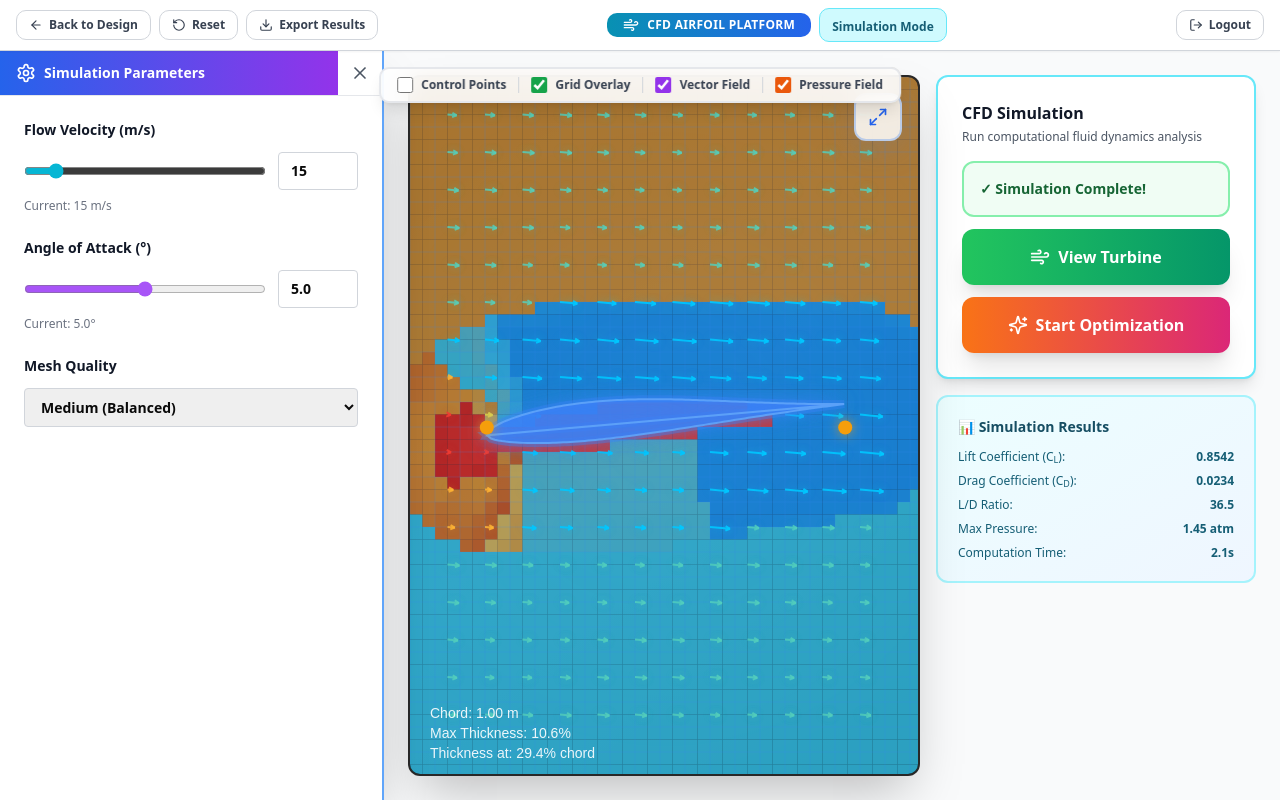
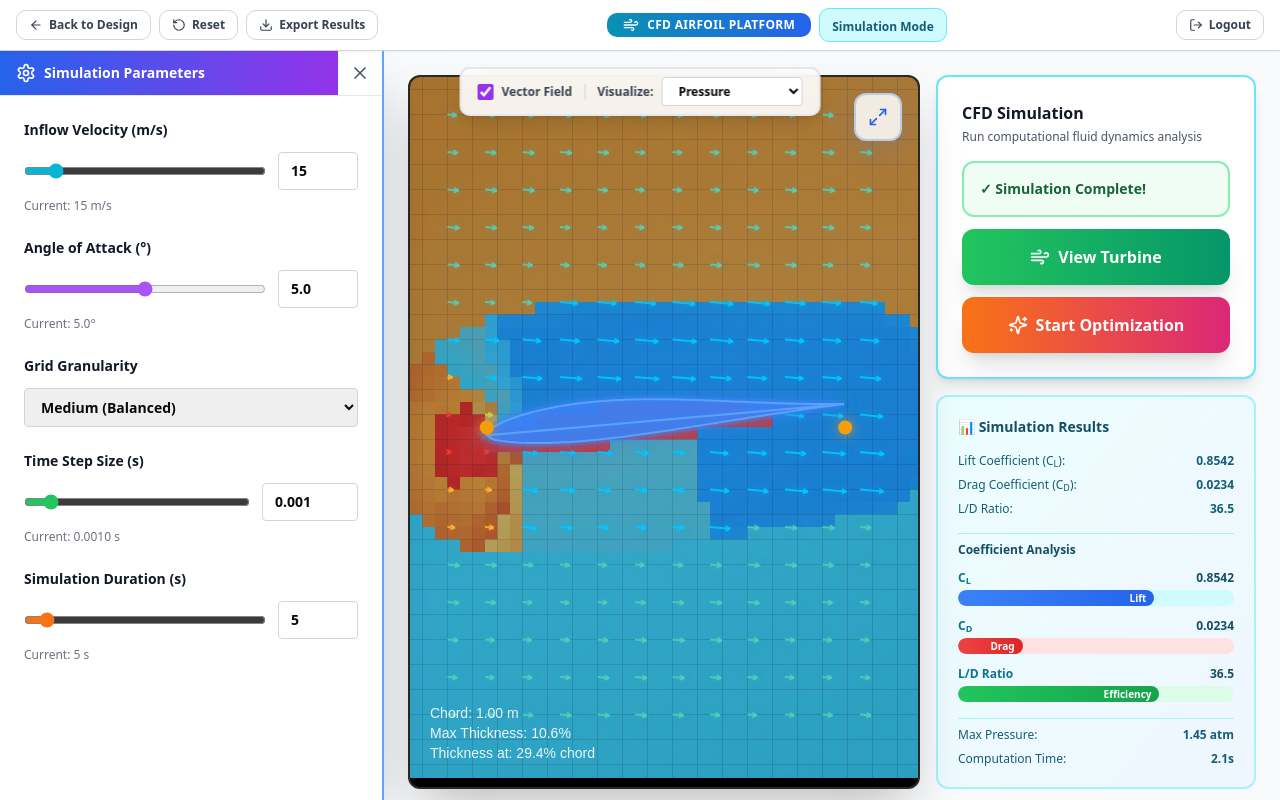
Before and after one commit to FYP-M4-Fluid-Simulator/Frontend-Code, a Next.js app: page /simulate in a window 1280 px wide. Both pictures are taken after a click on the button "Run Simulation". Built offline with nearby package versions, Linux system fonts and the light colour scheme.

Commit message:
Add output results on simulation page and update sidebar

```diff
--- a/src/app/design/page.tsx
+++ b/src/app/design/page.tsx
@@ -50,7 +50,7 @@ export default function DesignPage() {
   ]);
 
   // Flow parameters
-  const [angleOfAttack, setAngleOfAttack] = useState(5);
+  const [angleOfAttack, setAngleOfAttack] = useState(0);
   const [velocity, setVelocity] = useState(15);
   const [meshDensity, setMeshDensity] = useState<
     "coarse" | "medium" | "fine" | "ultra"
--- a/src/app/simulate/page.tsx
+++ b/src/app/simulate/page.tsx
@@ -12,6 +12,7 @@ import {
   Download,
   Sparkles,
   X,
+  ChevronRight,
 } from "lucide-react";
 import { motion, AnimatePresence } from "motion/react";
 import { InteractiveAirfoilCanvas } from "../../components/InteractiveAirfoilCanvas";
@@ -40,10 +41,12 @@ export default function SimulatePage() {
   const [meshDensity, setMeshDensity] = useState<
     "coarse" | "medium" | "fine" | "ultra"
   >("medium"); // Default mesh density
-  const [showPressureField, setShowPressureField] = useState(true);
+  const [visualizationType, setVisualizationType] = useState<
+    "curl" | "pressure" | "tracer"
+  >("pressure");
   const [showVectorField, setShowVectorField] = useState(true);
-  const [showMeshOverlay, setShowMeshOverlay] = useState(true);
-  const [showControlPoints, setShowControlPoints] = useState(false);
+  const [timeStepSize, setTimeStepSize] = useState(0.001);
+  const [simulationDuration, setSimulationDuration] = useState(5);
 
   // Canvas dimensions
   const canvasRef = useRef<HTMLDivElement>(null);
@@ -236,7 +239,9 @@ export default function SimulatePage() {
                 <div className="flex-1 px-4 py-3 bg-gradient-to-r from-blue-600 to-purple-600">
                   <div className="flex items-center gap-2 text-white">
                     <Settings className="w-5 h-5" />
-                    <span className="text-sm font-bold">Simulation Parameters</span>
+                    <span className="text-sm font-bold">
+                      Simulation Parameters
+                    </span>
                   </div>
                 </div>
                 <button
@@ -251,7 +256,7 @@ export default function SimulatePage() {
               <div className="flex-1 p-6 space-y-6 overflow-y-auto">
                 <div>
                   <label className="text-sm font-black text-gray-900 mb-3 block">
-                      Flow Velocity (m/s)
+                    Inflow Velocity (m/s)
                   </label>
                   <div className="flex items-center gap-3 mb-2">
                     <input
@@ -285,17 +290,13 @@ export default function SimulatePage() {
                       max={25}
                       step={0.5}
                       value={angleOfAttack}
-                        onChange={(e) =>
-                          setAngleOfAttack(Number(e.target.value))
-                        }
+                      onChange={(e) => setAngleOfAttack(Number(e.target.value))}
                       className="flex-1 h-2 accent-purple-500"
                     />
                     <input
                       type="number"
                       value={angleOfAttack.toFixed(1)}
-                        onChange={(e) =>
-                          setAngleOfAttack(Number(e.target.value))
-                        }
+                      onChange={(e) => setAngleOfAttack(Number(e.target.value))}
                       className="w-20 px-3 py-2 text-sm border border-gray-300 rounded font-semibold"
                     />
                   </div>
@@ -306,7 +307,7 @@ export default function SimulatePage() {
 
                 <div>
                   <label className="text-sm font-black text-gray-900 mb-3 block">
-                      Mesh Quality
+                    Grid Granularity
                   </label>
                   <select
                     value={meshDensity}
@@ -319,51 +320,85 @@ export default function SimulatePage() {
                     <option value="ultra">Ultra (Precise)</option>
                   </select>
                 </div>
+                <div>
+                  <label className="text-sm font-black text-gray-900 mb-3 block">
+                    Time Step Size (s)
+                  </label>
+                  <div className="flex items-center gap-3 mb-2">
+                    <input
+                      type="range"
+                      min={0.0001}
+                      max={0.01}
+                      step={0.0001}
+                      value={timeStepSize}
+                      onChange={(e) => setTimeStepSize(Number(e.target.value))}
+                      className="flex-1 h-2 accent-green-500"
+                    />
+                    <input
+                      type="number"
+                      value={timeStepSize}
+                      onChange={(e) => setTimeStepSize(Number(e.target.value))}
+                      step={0.0001}
+                      className="w-24 px-3 py-2 text-sm border border-gray-300 rounded font-semibold"
+                    />
+                  </div>
+                  <p className="text-xs text-gray-500">
+                    Current: {timeStepSize.toFixed(4)} s
+                  </p>
+                </div>
+
+                <div>
+                  <label className="text-sm font-black text-gray-900 mb-3 block">
+                    Simulation Duration (s)
+                  </label>
+                  <div className="flex items-center gap-3 mb-2">
+                    <input
+                      type="range"
+                      min={1}
+                      max={60}
+                      step={1}
+                      value={simulationDuration}
+                      onChange={(e) => setSimulationDuration(Number(e.target.value))}
+                      className="flex-1 h-2 accent-orange-500"
+                    />
+                    <input
+                      type="number"
+                      value={simulationDuration}
+                      onChange={(e) => setSimulationDuration(Number(e.target.value))}
+                      className="w-20 px-3 py-2 text-sm border border-gray-300 rounded font-semibold"
+                    />
+                  </div>
+                  <p className="text-xs text-gray-500">
+                    Current: {simulationDuration} s
+                  </p>
+                </div>
               </div>
             </motion.div>
           )}
         </AnimatePresence>
 
-        {/* Toggle Button - Only show when sidebar is closed */}
+        {/* Sidebar Edge Tab - Always visible when sidebar is closed */}
         {!isSidebarOpen && (
-          <div className="absolute left-4 top-4 z-30">
-            <button
+          <motion.div
+            initial={{ x: -50, opacity: 0 }}
+            animate={{ x: 0, opacity: 1 }}
+            exit={{ x: -50, opacity: 0 }}
+            className="fixed left-0 top-1/2 -translate-y-1/2 z-20 cursor-pointer group"
             onClick={() => setIsSidebarOpen(true)}
-              className="flex items-center gap-2 px-4 py-2.5 bg-gradient-to-r from-blue-600 to-purple-600 hover:from-blue-700 hover:to-purple-700 text-white rounded-lg transition-all text-xs font-bold shadow-lg"
           >
-              <Settings className="w-4 h-4" />
-              <span>Show Parameters</span>
-            </button>
+            {/* The Visible Tab */}
+            <div className="bg-white border-y border-r border-gray-200 shadow-sm rounded-r-xl py-8 px-1 group-hover:bg-blue-600 group-hover:border-blue-600 transition-all duration-200 flex items-center justify-center">
+              <ChevronRight className="w-5 h-5 text-gray-400 group-hover:text-white transition-colors" />
             </div>
+
+            {/* Subtle indicator line that runs the full height of the screen on hover */}
+            <div className="absolute left-0 top-0 bottom-0 w-1 bg-blue-500 opacity-0 group-hover:opacity-100 transition-opacity" />
+          </motion.div>
         )}
 
         {/* Visualization Controls */}
         <div className="absolute top-4 left-1/2 transform -translate-x-1/2 z-30">
           <div className="flex items-center gap-3 px-4 py-2 bg-white/90 backdrop-blur-md rounded-lg shadow-lg border-2 border-gray-200">
-            <label className="flex items-center gap-2 text-xs font-bold text-gray-700 cursor-pointer hover:text-blue-600 transition-colors">
-              <input
-                type="checkbox"
-                checked={showControlPoints}
-                onChange={(e) => setShowControlPoints(e.target.checked)}
-                className="w-4 h-4 accent-blue-600"
-              />
-              Control Points
-            </label>
-
-            <div className="w-px h-4 bg-gray-300" />
-
-            <label className="flex items-center gap-2 text-xs font-bold text-gray-700 cursor-pointer hover:text-green-600 transition-colors">
-              <input
-                type="checkbox"
-                checked={showMeshOverlay}
-                onChange={(e) => setShowMeshOverlay(e.target.checked)}
-                className="w-4 h-4 accent-green-600"
-              />
-              Grid Overlay
-            </label>
-
-            <div className="w-px h-4 bg-gray-300" />
-
             <label className="flex items-center gap-2 text-xs font-bold text-gray-700 cursor-pointer hover:text-purple-600 transition-colors">
               <input
                 type="checkbox"
@@ -376,15 +411,24 @@ export default function SimulatePage() {
 
             <div className="w-px h-4 bg-gray-300" />
 
-            <label className="flex items-center gap-2 text-xs font-bold text-gray-700 cursor-pointer hover:text-orange-600 transition-colors">
-              <input
-                type="checkbox"
-                checked={showPressureField}
-                onChange={(e) => setShowPressureField(e.target.checked)}
-                className="w-4 h-4 accent-orange-600"
-              />
-              Pressure Field
+            <div className="flex items-center gap-2">
+              <label className="text-xs font-bold text-gray-700">
+                Visualize:
               </label>
+              <select
+                value={visualizationType}
+                onChange={(e) =>
+                  setVisualizationType(
+                    e.target.value as "curl" | "pressure" | "tracer",
+                  )
+                }
+                className="px-3 py-1 text-xs font-semibold border border-gray-300 rounded bg-white hover:border-orange-400 transition-colors"
+              >
+                <option value="curl">Curl</option>
+                <option value="pressure">Pressure</option>
+                <option value="tracer">Tracer (Density)</option>
+              </select>
+            </div>
           </div>
         </div>
 
@@ -407,9 +451,7 @@ export default function SimulatePage() {
                   angleOfAttack={angleOfAttack}
                   velocity={velocity}
                   meshQuality={meshDensity}
-                  showControlPoints={showControlPoints}
-                  showMeshOverlay={showMeshOverlay}
-                  showPressureField={showPressureField}
+                  showPressureField={visualizationType === "pressure"}
                   showVectorField={showVectorField}
                   onCoefficientChange={updateCSTCoefficient}
                   allowFullScreen={true}
@@ -494,10 +536,12 @@ export default function SimulatePage() {
 
               {/* Results Panel */}
               {showResults && (
-                <div className="bg-gradient-to-br from-cyan-50 to-blue-50 rounded-xl border-2 border-cyan-200 p-5 space-y-3">
+                <div className="bg-gradient-to-br from-cyan-50 to-blue-50 rounded-xl border-2 border-cyan-200 p-5 space-y-4 overflow-y-auto">
                   <h4 className="text-sm font-black text-cyan-900">
                     📊 Simulation Results
                   </h4>
+
+                  {/* Key Metrics */}
                   <div className="space-y-2 text-xs font-medium text-cyan-800">
                     <div className="flex justify-between">
                       <span>
@@ -515,6 +559,63 @@ export default function SimulatePage() {
                       <span>L/D Ratio:</span>
                       <span className="font-black">36.5</span>
                     </div>
+                  </div>
+
+                  {/* Coefficient Graphs */}
+                  <div className="space-y-3 pt-2 border-t border-cyan-200">
+                    <h5 className="text-xs font-black text-cyan-900">Coefficient Analysis</h5>
+
+                    {/* Lift Coefficient Bar */}
+                    <div>
+                      <div className="flex justify-between text-xs mb-1">
+                        <span className="font-bold text-cyan-700">C<sub>L</sub></span>
+                        <span className="font-black text-cyan-900">0.8542</span>
+                      </div>
+                      <div className="w-full bg-cyan-100 rounded-full h-4 overflow-hidden">
+                        <div
+                          className="bg-gradient-to-r from-blue-500 to-blue-600 h-full rounded-full flex items-center justify-end pr-2"
+                          style={{ width: `${(0.8542 / 1.2) * 100}%` }}
+                        >
+                          <span className="text-[10px] font-bold text-white">Lift</span>
+                        </div>
+                      </div>
+                    </div>
+
+                    {/* Drag Coefficient Bar */}
+                    <div>
+                      <div className="flex justify-between text-xs mb-1">
+                        <span className="font-bold text-cyan-700">C<sub>D</sub></span>
+                        <span className="font-black text-cyan-900">0.0234</span>
+                      </div>
+                      <div className="w-full bg-red-100 rounded-full h-4 overflow-hidden">
+                        <div
+                          className="bg-gradient-to-r from-red-500 to-red-600 h-full rounded-full flex items-center justify-end pr-2"
+                          style={{ width: `${(0.0234 / 0.1) * 100}%` }}
+                        >
+                          <span className="text-[10px] font-bold text-white">Drag</span>
+                        </div>
+                      </div>
+                    </div>
+
+                    {/* L/D Ratio Bar */}
+                    <div>
+                      <div className="flex justify-between text-xs mb-1">
+                        <span className="font-bold text-cyan-700">L/D Ratio</span>
+                        <span className="font-black text-cyan-900">36.5</span>
+                      </div>
+                      <div className="w-full bg-green-100 rounded-full h-4 overflow-hidden">
+                        <div
+                          className="bg-gradient-to-r from-green-500 to-green-600 h-full rounded-full flex items-center justify-end pr-2"
+                          style={{ width: `${(36.5 / 50) * 100}%` }}
+                        >
+                          <span className="text-[10px] font-bold text-white">Efficiency</span>
+                        </div>
+                      </div>
+                    </div>
+                  </div>
+
+                  {/* Additional Metrics */}
+                  <div className="space-y-2 pt-2 border-t border-cyan-200 text-xs font-medium text-cyan-800">
                     <div className="flex justify-between">
                       <span>Max Pressure:</span>
                       <span className="font-black">1.45 atm</span>
```
Lines whose indentation alone changed are shown as unchanged.
